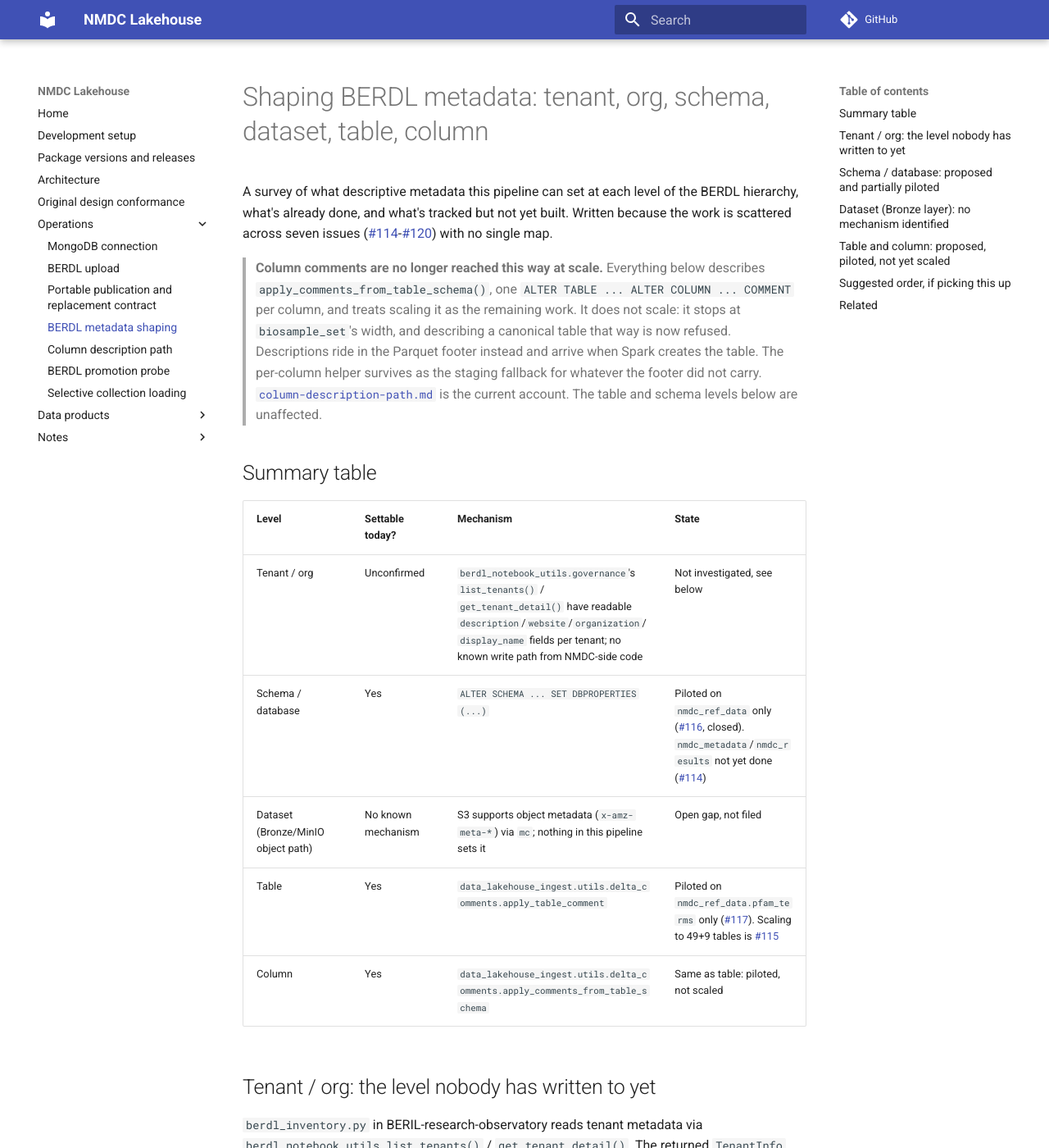
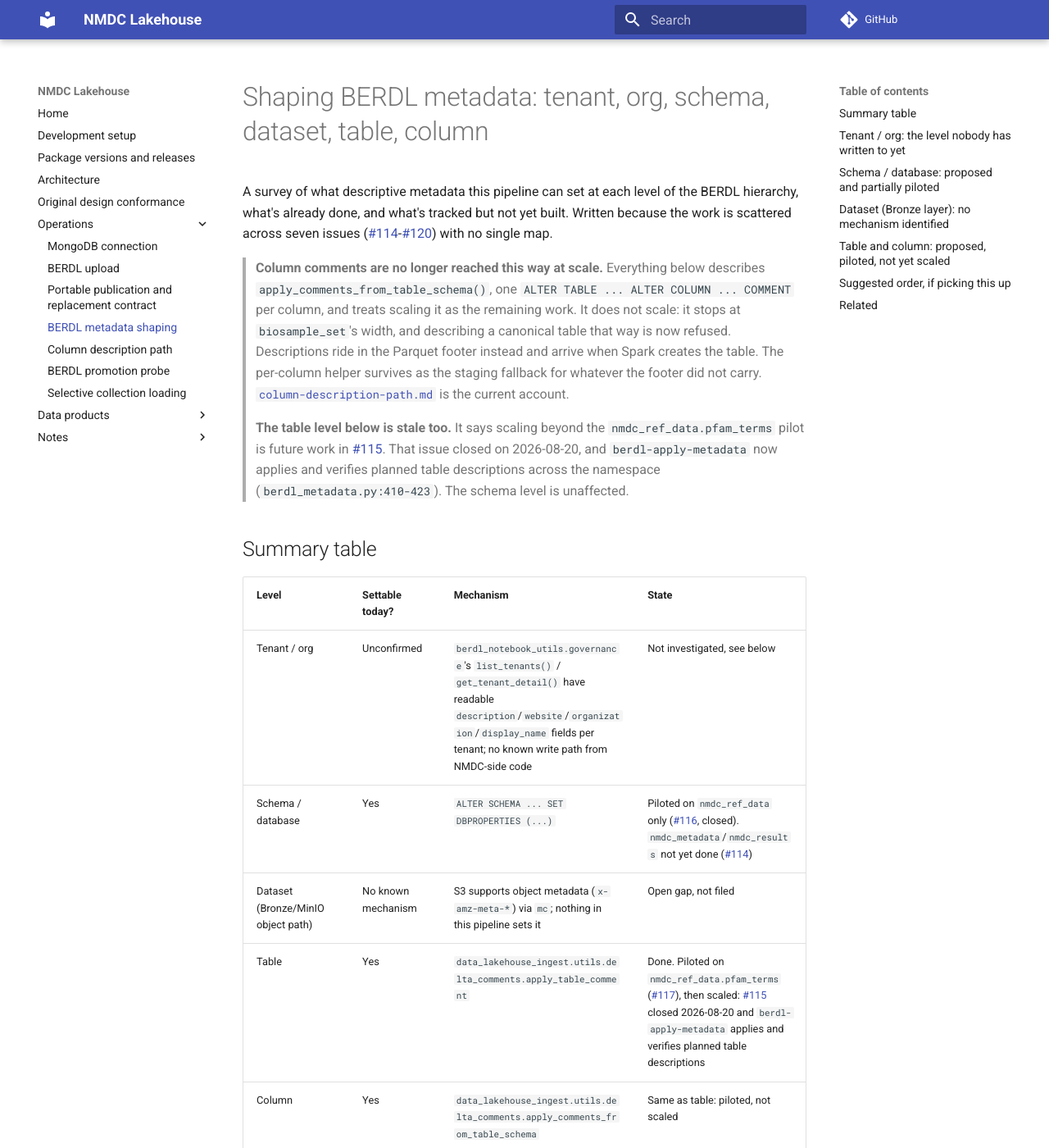
Before and after one commit to microbiomedata/nmdc-lakehouse, an MkDocs documentation site: the page built from docs/berdl-metadata-shaping.md, in a window 1280 px wide and 1400 px high. Shown: the whole window at 82% size. Built offline with MkDocs 1.6.1 and Material for MkDocs 9.7.7, drawn with Linux system fonts in a browser that asks for light colours; comment, search, counter and statistics services are not loaded; some of the changed text lies outside the part shown.

Commit message:
Correct the status my own banner left standing, and count the transfer
The banner said the table level below was unaffected. It is stale too: issue 115
closed on 2026-08-20 and berdl-apply-metadata now applies and verifies planned
table descriptions across the namespace, while the survey still calls scaling
future work and the pilot the only instance. So a note added to fix one stale
status asserted a second one. The banner and the row say what is true now, and
the section is marked historical rather than rewritten, because its account of
delta_comments is still how the ingest works.

"Verify by listing the destination" is weaker than what was actually done and
weaker than the trap needs. A partial transfer leaves a plausible listing, with
the right prefix and some of the objects, which is the same shape as the failure
it is guarding against. The 2026-08-24 run compared all 55 objects and 448 MiB
against local byte counts, so the rule is now to count against the source.

Swept every issue reference in the four documents against its real state rather
than only the one raised. Five more cite closed issues as open work, including
four unverified markers pointing at a closed tracking issue. Filed as #312 and
deliberately not fixed here.

Co-Authored-By: Claude <noreply@anthropic.com>

```diff
--- a/docs/berdl-metadata-shaping.md
+++ b/docs/berdl-metadata-shaping.md
@@ -12,7 +12,14 @@ because the work is scattered across seven issues ([#114](https://github.com/mic
 > Parquet footer instead and arrive when Spark creates the table. The per-column
 > helper survives as the staging fallback for whatever the footer did not carry.
 > [`column-description-path.md`](column-description-path.md) is the current
-> account. The table and schema levels below are unaffected.
+> account.
+>
+> **The table level below is stale too.** It says scaling beyond the
+> `nmdc_ref_data.pfam_terms` pilot is future work in
+> [#115](https://github.com/microbiomedata/nmdc-lakehouse/issues/115). That issue
+> closed on 2026-08-20, and `berdl-apply-metadata` now applies and verifies
+> planned table descriptions across the namespace
+> (`berdl_metadata.py:410-423`). The schema level is unaffected.
 
 ## Summary table
 
@@ -21,7 +28,7 @@ because the work is scattered across seven issues ([#114](https://github.com/mic
 | Tenant / org | Unconfirmed | `berdl_notebook_utils.governance`'s `list_tenants()` / `get_tenant_detail()` have readable `description`/`website`/`organization`/`display_name` fields per tenant; no known write path from NMDC-side code | Not investigated, see below |
 | Schema / database | Yes | `ALTER SCHEMA ... SET DBPROPERTIES (...)` | Piloted on `nmdc_ref_data` only ([#116](https://github.com/microbiomedata/nmdc-lakehouse/issues/116), closed). `nmdc_metadata`/`nmdc_results` not yet done ([#114](https://github.com/microbiomedata/nmdc-lakehouse/issues/114)) |
 | Dataset (Bronze/MinIO object path) | No known mechanism | S3 supports object metadata (`x-amz-meta-*`) via `mc`; nothing in this pipeline sets it | Open gap, not filed |
-| Table | Yes | `data_lakehouse_ingest.utils.delta_comments.apply_table_comment` | Piloted on `nmdc_ref_data.pfam_terms` only ([#117](https://github.com/microbiomedata/nmdc-lakehouse/pull/117)). Scaling to 49+9 tables is [#115](https://github.com/microbiomedata/nmdc-lakehouse/issues/115) |
+| Table | Yes | `data_lakehouse_ingest.utils.delta_comments.apply_table_comment` | Done. Piloted on `nmdc_ref_data.pfam_terms` ([#117](https://github.com/microbiomedata/nmdc-lakehouse/pull/117)), then scaled: [#115](https://github.com/microbiomedata/nmdc-lakehouse/issues/115) closed 2026-08-20 and `berdl-apply-metadata` applies and verifies planned table descriptions |
 | Column | Yes | `data_lakehouse_ingest.utils.delta_comments.apply_comments_from_table_schema` | Same as table: piloted, not scaled |
 
 ## Tenant / org: the level nobody has written to yet
@@ -76,6 +83,10 @@ the Silver-layer work above, since Silver is what users actually query.
 
 ## Table and column: proposed, piloted, not yet scaled
 
+*Historical. Both were scaled after this section was written; see the note at the
+top. It is kept because it records what was known and proposed at the time, and
+because the reasoning about `delta_comments` is still how the ingest works.*
+
 BERDL already ships a supported convention for this
 (`data_lakehouse_ingest.utils.delta_comments`), documented in [#115](https://github.com/microbiomedata/nmdc-lakehouse/issues/115):
 `apply_table_comment()` (falls back from `COMMENT ON TABLE` to
```
Also changed, not shown: docs/berdl-upload.md (+5 -2 lines).
